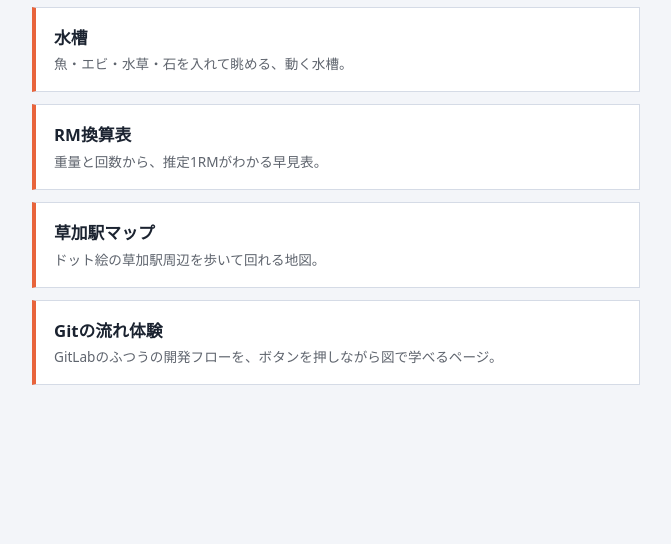
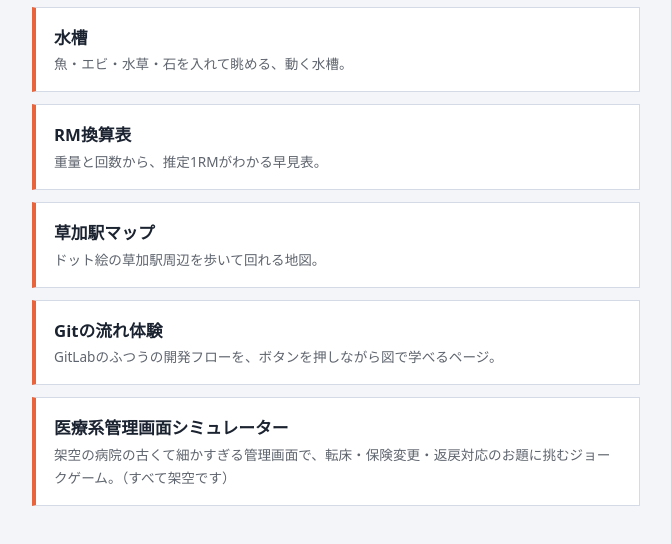
Before and after one commit to shingorio0118/shingorio0118.github.io, a plain HTML site: page index.html in a window 1280 px wide. Shown: the part 90-634 px from the top of the page, without its empty margins (304-975 px from the left). Drawn offline with Linux system fonts and the light colour scheme.

Commit message:
Add medical admin simulator link card

```diff
--- a/index.html
+++ b/index.html
@@ -18,4 +18,5 @@
 <a class="card" href="https://fitness-2j0.pages.dev/"><div class="t">RM換算表</div><div class="d">重量と回数から、推定1RMがわかる早見表。</div></a>
 <a class="card" href="https://soka-a2s.pages.dev/"><div class="t">草加駅マップ</div><div class="d">ドット絵の草加駅周辺を歩いて回れる地図。</div></a>
 <a class="card" href="https://gitflow-e4s.pages.dev/"><div class="t">Gitの流れ体験</div><div class="d">GitLabのふつうの開発フローを、ボタンを押しながら図で学べるページ。</div></a>
+<a class="card" href="https://kikan-1kk.pages.dev/"><div class="t">医療系管理画面シミュレーター</div><div class="d">架空の病院の古くて細かすぎる管理画面で、転床・保険変更・返戻対応のお題に挑むジョークゲーム。（すべて架空です）</div></a>
 </div></body></html>
```
